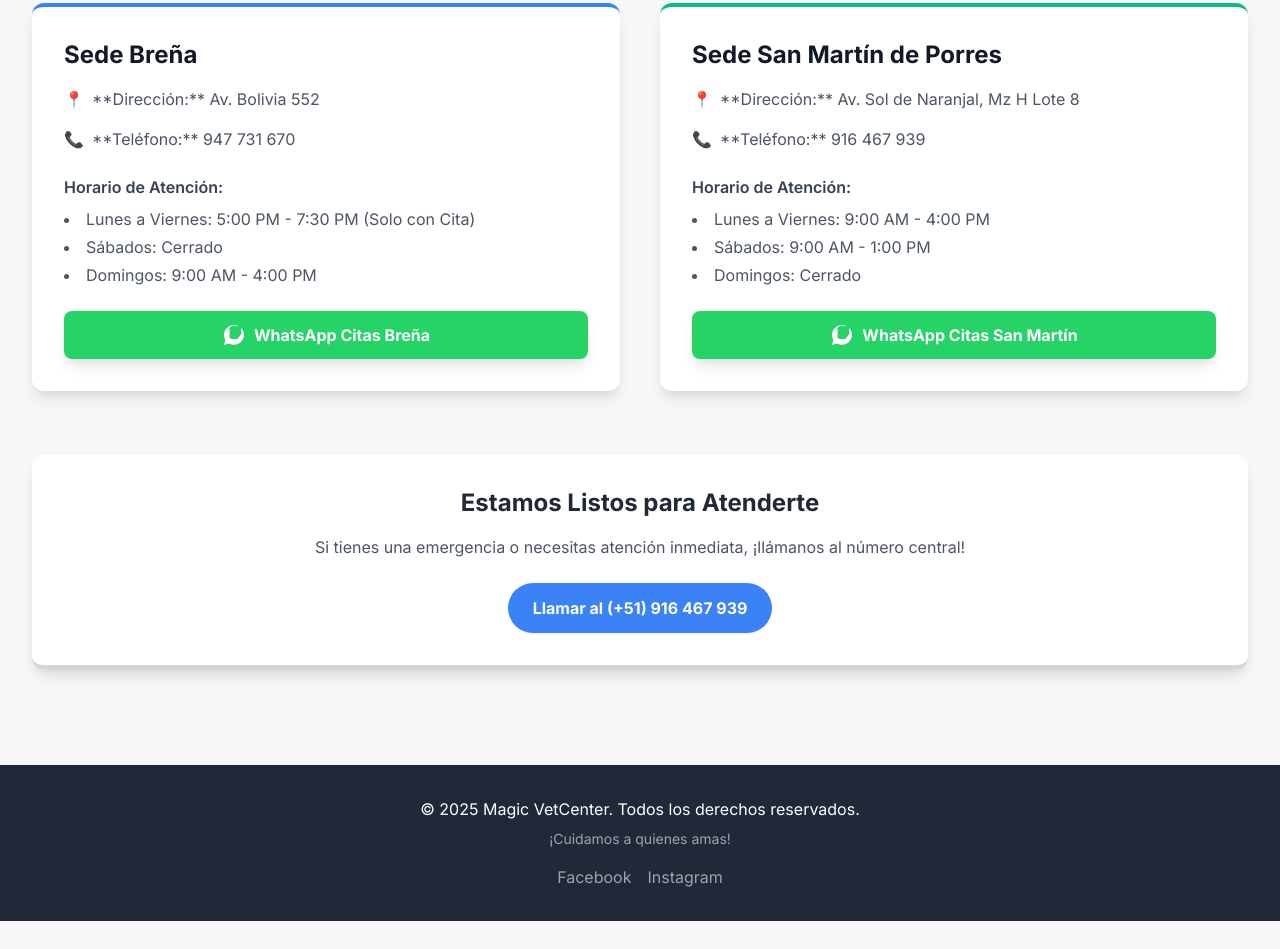
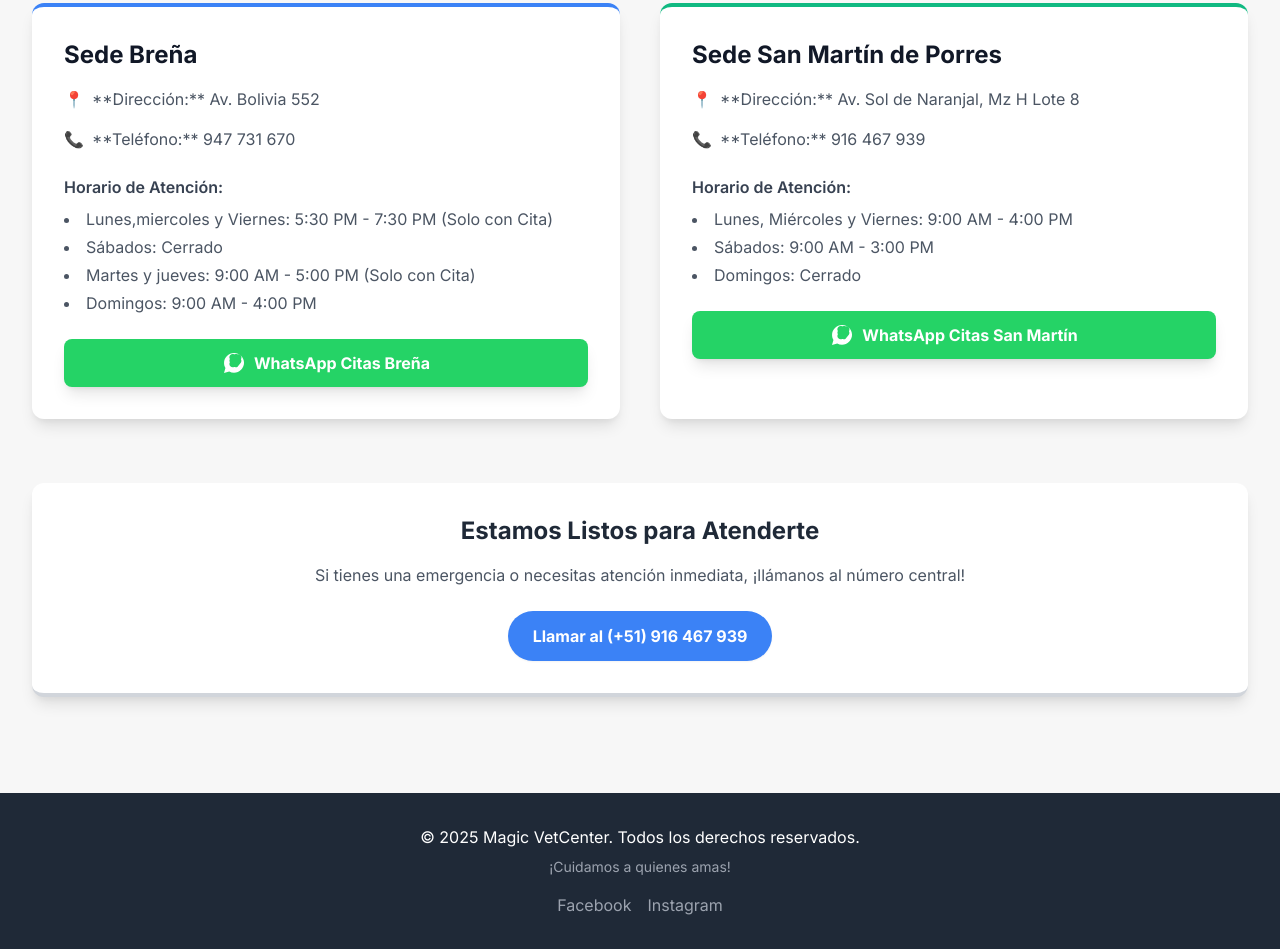
Before and after one commit to MagicVetCenter-Peru/MagicVetCenter-Web, a plain HTML site: page index.html in a window 1280 px wide. Shown: the part 1985-2934 px from the top of the page. Before the commit the page ends 2906 px from the top, so only its background shows below. Drawn offline with nearby package versions, Linux system fonts and the light colour scheme.

Commit message:
Update index.html

```diff
--- a/index.html
+++ b/index.html
@@ -162,8 +162,9 @@
 
                     <h4 class="font-semibold text-gray-700 mb-2">Horario de Atención:</h4>
                     <ul class="list-disc list-inside text-gray-600 mb-6 space-y-1">
-                        <li>Lunes a Viernes: 5:00 PM - 7:30 PM (Solo con Cita)</li>
+                        <li>Lunes,miercoles y Viernes: 5:30 PM - 7:30 PM (Solo con Cita)</li>
                         <li>Sábados: Cerrado</li>
+                        <li>Martes y jueves: 9:00 AM - 5:00 PM (Solo con Cita)</li>
                         <li>Domingos: 9:00 AM - 4:00 PM</li>
                     </ul>
 
@@ -188,8 +189,8 @@
 
                     <h4 class="font-semibold text-gray-700 mb-2">Horario de Atención:</h4>
                     <ul class="list-disc list-inside text-gray-600 mb-6 space-y-1">
-                        <li>Lunes a Viernes: 9:00 AM - 4:00 PM</li>
-                        <li>Sábados: 9:00 AM - 1:00 PM</li>
+                        <li>Lunes, Miércoles y Viernes: 9:00 AM - 4:00 PM</li>
+                        <li>Sábados: 9:00 AM - 3:00 PM</li>
                         <li>Domingos: Cerrado</li>
                     </ul>
 
```
